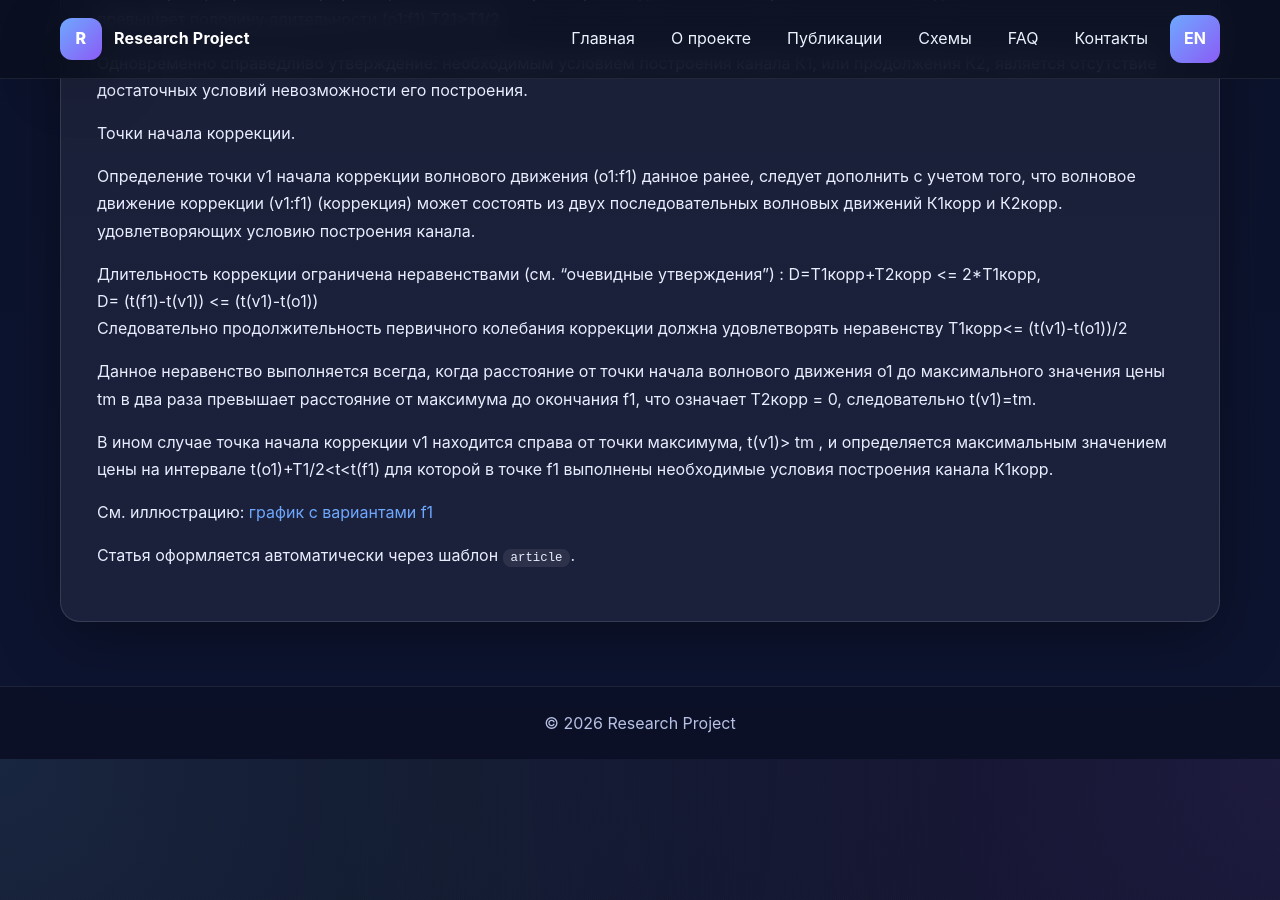
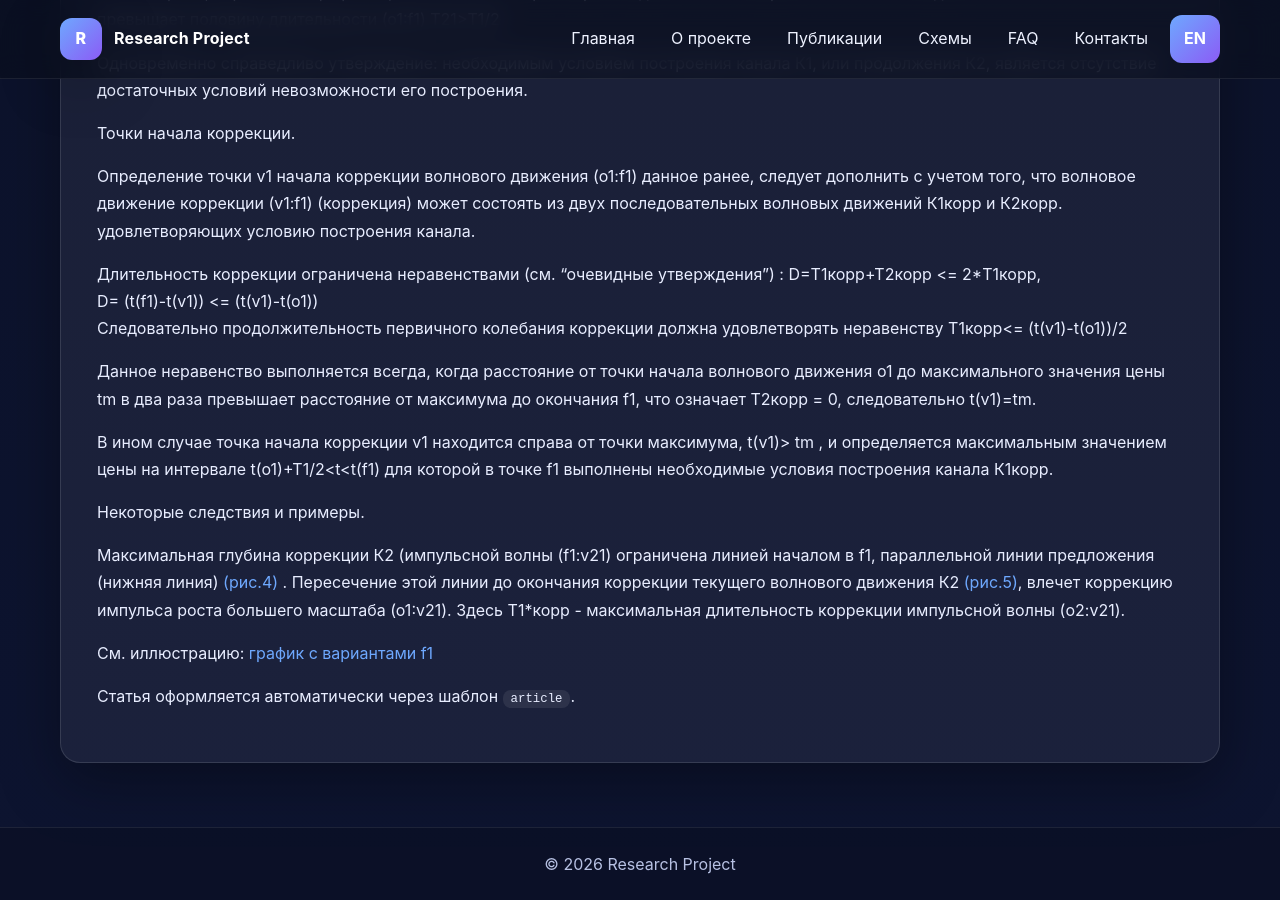
Before and after one commit to naoumov-ilia/naoumov-ilia.github.io, a Jekyll site: the page built from ru/articles/article-1.md, in a window 1280 px wide and 900 px high, scrolled down 2375 px. Built offline with Jekyll 4.4.1, drawn with Linux system fonts in a browser that asks for light colours; before the commit the page ends 3134 px from its top, so only the background shows below that.

Commit message:
Update article-1.md

```diff
--- a/ru/articles/article-1.md
+++ b/ru/articles/article-1.md
@@ -123,6 +123,9 @@ t(о1’)=t(о1) , t(f1’)>t(f1) для которого такое постр
  В ином случае точка начала коррекции v1 находится справа от точки максимума,  t(v1)> tm , и определяется  максимальным
  значением цены на интервале t(о1)+T1/2<t<t(f1) для которой в точке f1 выполнены необходимые условия построения канала К1корр.
 
+ Некоторые следствия и примеры.
+
+Максимальная глубина коррекции К2 (импульсной волны (f1:v21)  ограничена линией началом в f1, параллельной линии предложения (нижняя линия) [(рис.4)]({{ '/ru/diagrams/graph-4/' | relative_url }}) .  Пересечение этой линии до окончания коррекции текущего волнового движения К2 [(рис.5)]({{ '/ru/diagrams/graph-5/' | relative_url }}), влечет коррекцию импульса роста  большего масштаба (о1:v21). Здесь Т1*корр - максимальная длительность коррекции импульсной волны (o2:v21).
 
 
 
```
